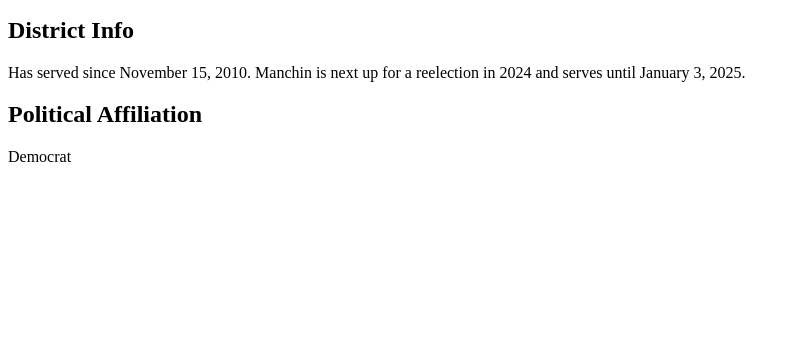
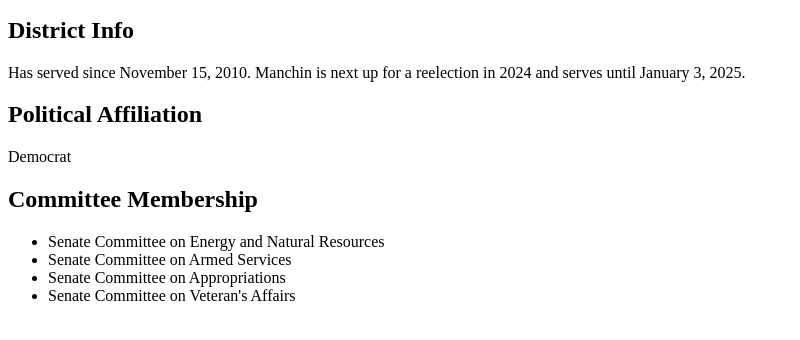
Before and after one commit to cresuta/congressional_rep, a plain HTML site: page index.html in a window 1280 px wide. Shown: the part 356-696 px from the top of the page, without its empty margins (0-800 px from the left). Drawn offline with Linux system fonts and the light colour scheme.

Commit message:
section added for committees senator has served on

```diff
--- a/index.html
+++ b/index.html
@@ -30,6 +30,16 @@
             <p>Democrat</p>
           </div>
         </section>
+        <!-- Committees senator serves on -->
+        <section class="senator__committees">
+          <h2>Committee Membership</h2>
+          <ul>
+            <li>Senate Committee on Energy and Natural Resources</li>
+            <li>Senate Committee on Armed Services</li>
+            <li>Senate Committee on Appropriations</li>
+            <li>Senate Committee on Veteran's Affairs</li>
+          </ul>
+        </section>
       </article>
     </main>
   </body>
```
